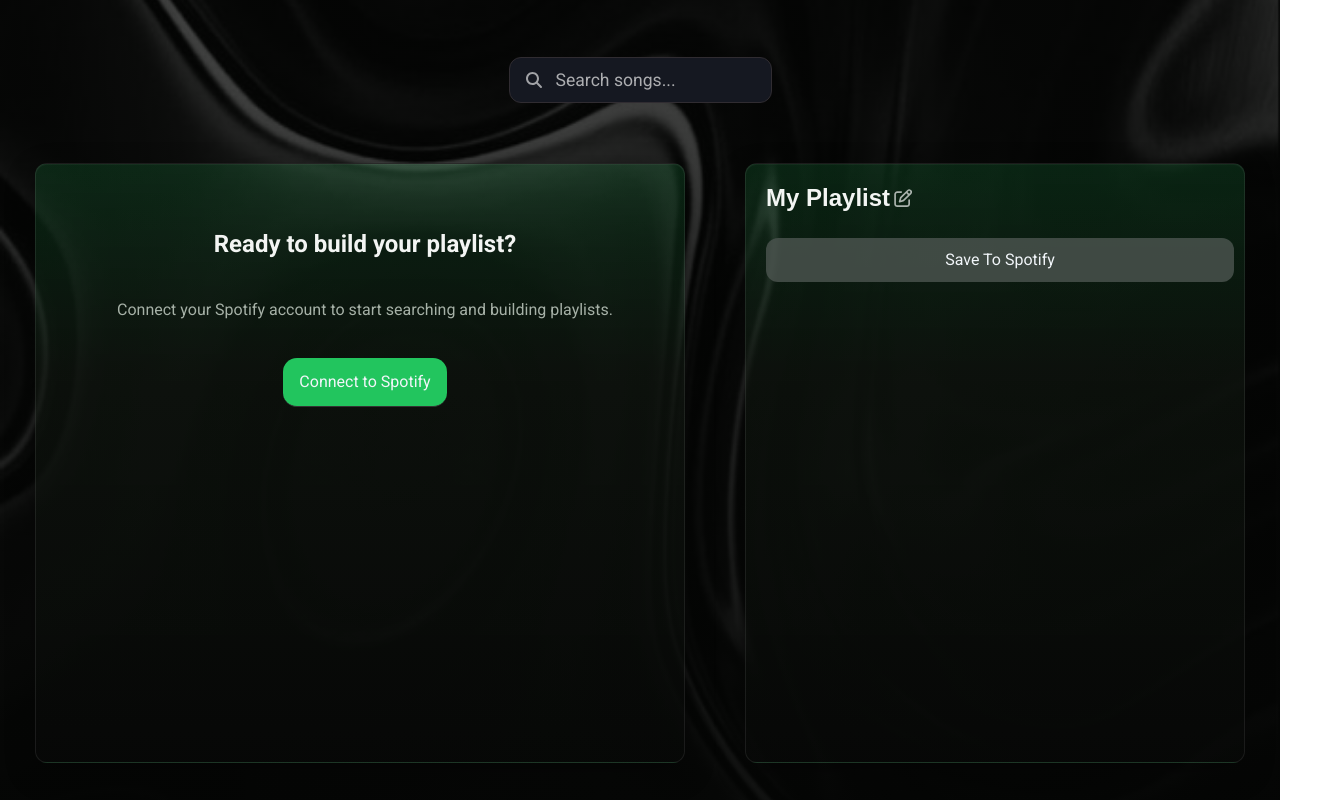
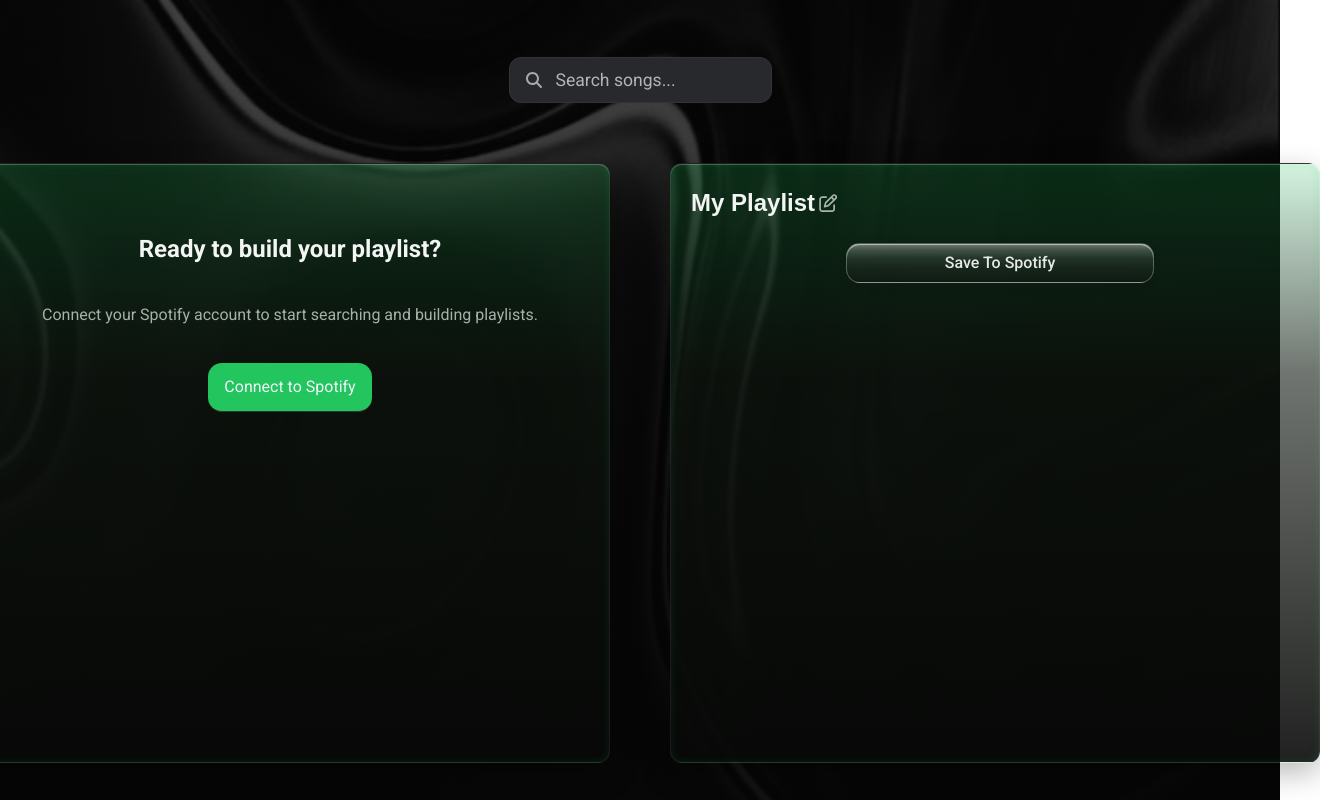
Before and after one commit to Marcodggz/jammming, a React (Vite) app: page / in a window 1280 px wide. Shown: the whole page, 1320 px wide, since content can reach past the window. Built offline with nearby package versions, Linux system fonts and the light colour scheme.

Commit message:
style: remove container hover and refine interaction hierarchy for action buttons

```diff
--- a/src/App.css
+++ b/src/App.css
@@ -37,20 +37,22 @@
   gap: 60px;
 }
 
-.results {
-  padding: 10px 10px 10px 20px;
+.results,
+.playlist {
+  padding: 15px 10px 10px 20px;
   display: flex;
   flex-direction: column;
   background: linear-gradient(
     to bottom,
-    rgba(34, 197, 94, 0.16) 0%,
+    rgba(34, 197, 94, 0.20) 0%,
     rgba(17, 24, 17, 0.6) 35%,
-    rgba(8, 9, 8, 0.7) 100%
+    rgba(8, 9, 8, 0.9) 100%
   );
   border: 1px solid rgba(255, 255, 255, 0.08);
   border-radius: 12px;
   box-shadow:
-    inset 0 1px 0 rgba(255, 255, 255, 0.04),
+    inset 0 0 10px rgba(34, 197, 94, 0.12),
+    inset 0 1px 0 rgba(255, 255, 255, 0.24),
     0 10px 30px rgba(0, 0, 0, 0.28);
   width: 650px;
   max-width: 100%;
@@ -59,35 +61,7 @@
   box-sizing: border-box;
 }
 
-.playlist {
-  padding: 10px 10px 10px 20px;
-  display: flex;
-  flex-direction: column;
-  background: linear-gradient(
-    to bottom,
-    rgba(34, 197, 94, 0.16) 0%,
-    rgba(17, 24, 17, 0.6) 35%,
-    rgba(8, 9, 8, 0.7) 100%
-  );
-  border: 1px solid rgba(255, 255, 255, 0.08);
-  border-radius: 12px;
-  box-shadow:
-    inset 0 1px 0 rgba(255, 255, 255, 0.04),
-    0 10px 30px rgba(0, 0, 0, 0.28);
-  width: 500px;
-  max-width: 100%;
-  height: 600px;
-  box-sizing: border-box;
-  overflow-y: auto;
-}
 
-.results:hover {
-  box-shadow: inset 0 0 14px rgba(34, 197, 94, 0.18);
-}
-
-.playlist:hover {
-  box-shadow: inset 0 0 16px rgba(34, 197, 94, 0.18);
-}
 
 /* tablet */
 @media (max-width: 1024px) {
--- a/src/components/Playlist/Playlist.css
+++ b/src/components/Playlist/Playlist.css
@@ -8,7 +8,7 @@
   align-items: center;
   justify-content: space-between;
   height: 48px;
-  color: #F3F5F3;
+  color: #f3f5f3;
 }
 
 .playlistTitleWrapper {
@@ -21,7 +21,7 @@
 .playlistTitle {
   border: none;
   background: transparent;
-  color: #F3F5F3;
+  color: #f3f5f3;
   font-size: 24px;
   font-weight: 700;
   outline: none;
@@ -44,7 +44,7 @@
   line-height: 1;
   margin-left: 16px;
   flex-shrink: 0;
-  color: #F3F5F3;
+  color: #f3f5f3;
 }
 
 .playlistContent {
@@ -60,17 +60,55 @@
 
 .saveButton {
   display: flex;
+  align-items: center;
   justify-content: center;
-  align-items: center;
-  width: 100%;
-  border-radius: 12px;
-  background-color: #4c5550cd;
-  color: #f1f5f9;
+  width: 45%;
+  height: 38px;
+  padding: 0 14px;
+  border-radius: 14px;
   cursor: pointer;
-  border: none;
-  padding: 10px 16px;
+  color: #f3f5f3;
+  font-size: 14px;
+  font-weight: 500;
+
+  background: linear-gradient(
+    to bottom,
+    rgba(255, 255, 255, 0.4) 0%,
+    rgba(255, 255, 255, 0.22) 16%,
+    rgba(140, 145, 140, 0.18) 38%,
+    rgba(50, 55, 50, 0.28) 65%,
+    rgba(22, 25, 22, 0.4) 100%
+  );
+
+  border: 1px solid rgba(255, 255, 255, 0.28);
+
+  box-shadow:
+    inset 0 1px 0 rgba(255, 255, 255, 0.5),
+    inset 0 -1px 0 rgba(0, 0, 0, 0.22),
+    0 3px 8px rgba(0, 0, 0, 0.1);
+
+  backdrop-filter: blur(8px);
+  -webkit-backdrop-filter: blur(8px);
 }
 
 .saveButton:hover {
-  background-color: rgba(34, 197, 94, 0.18);
+  background: linear-gradient(
+    to bottom,
+    rgba(255, 255, 255, 0.48) 0%,
+    rgba(255, 255, 255, 0.28) 16%,
+    rgba(150, 155, 150, 0.2) 38%,
+    rgba(60, 65, 60, 0.3) 65%,
+    rgba(24, 28, 24, 0.44) 100%
+  );
+  border-color: rgba(255, 255, 255, 0.34);
+  box-shadow:
+    inset 0 1px 0 rgba(255, 255, 255, 0.65),
+    inset 0 -1px 0 rgba(0, 0, 0, 0.28),
+    0 4px 10px rgba(0, 0, 0, 0.12);
 }
+
+.saveButton h3 {
+  color: #f3f5f3f0;
+  font-size: 16px;
+  font-weight: 500;
+}
--- a/src/components/Playlist/Playlist.jsx
+++ b/src/components/Playlist/Playlist.jsx
@@ -41,7 +41,7 @@
 
       <div className="saveContainer">
         <div className="saveButton" onClick={savePlaylist}>
-          Save To Spotify
+          <h3>Save To Spotify</h3>
         </div>
       </div>
     </div>
--- a/src/components/SearchBar/SearchBar.css
+++ b/src/components/SearchBar/SearchBar.css
@@ -12,14 +12,14 @@
   align-items: center;
   width: 100%;
   max-width: 500px;
-  background-color: #151821;
-  border: 1px solid #302c31;
+  background-color: #27292d;
+  border: 1px solid rgb(53, 50, 54);
   border-radius: 12px;
   transition: border-color 0.2s ease, box-shadow 0.2s ease, background-color 0.2s ease;
 }
 
 .searchInputWrapper:hover {
-  border-color: #5a5360;
+  border-color: #58535c;
 }
 
 .searchInputWrapper:focus-within {
--- a/src/components/Track/Track.css
+++ b/src/components/Track/Track.css
@@ -78,8 +78,12 @@
   mask: radial-gradient(circle at 50% 100%, black 10px, transparent 45%);
 }
 .trackActions button:hover {
-  transform: translateY(-1px);
-  border-color: rgba(103, 255, 157, 0.48);
+  border-color: rgba(180, 255, 205, 0.4);
+
+  box-shadow:
+    inset 0 0 0 1px rgba(94, 255, 149, 0.32),
+    0 6px 14px rgba(0, 0, 0, 0.22),
+    0 0 8px rgba(94, 255, 149, 0.25);
 }
 
 .trackActions button span {
@@ -93,6 +97,16 @@
   letter-spacing: -1px;
   font-weight: 300;
 }
+.trackActions button {
+  outline: none;
+  -webkit-tap-highlight-color: transparent;
+}
+
+.trackActions button:focus,
+.trackActions button:focus-visible,
+.trackActions button:active {
+  outline: none;
+}
 
 .clickable {
   cursor: pointer;
```
